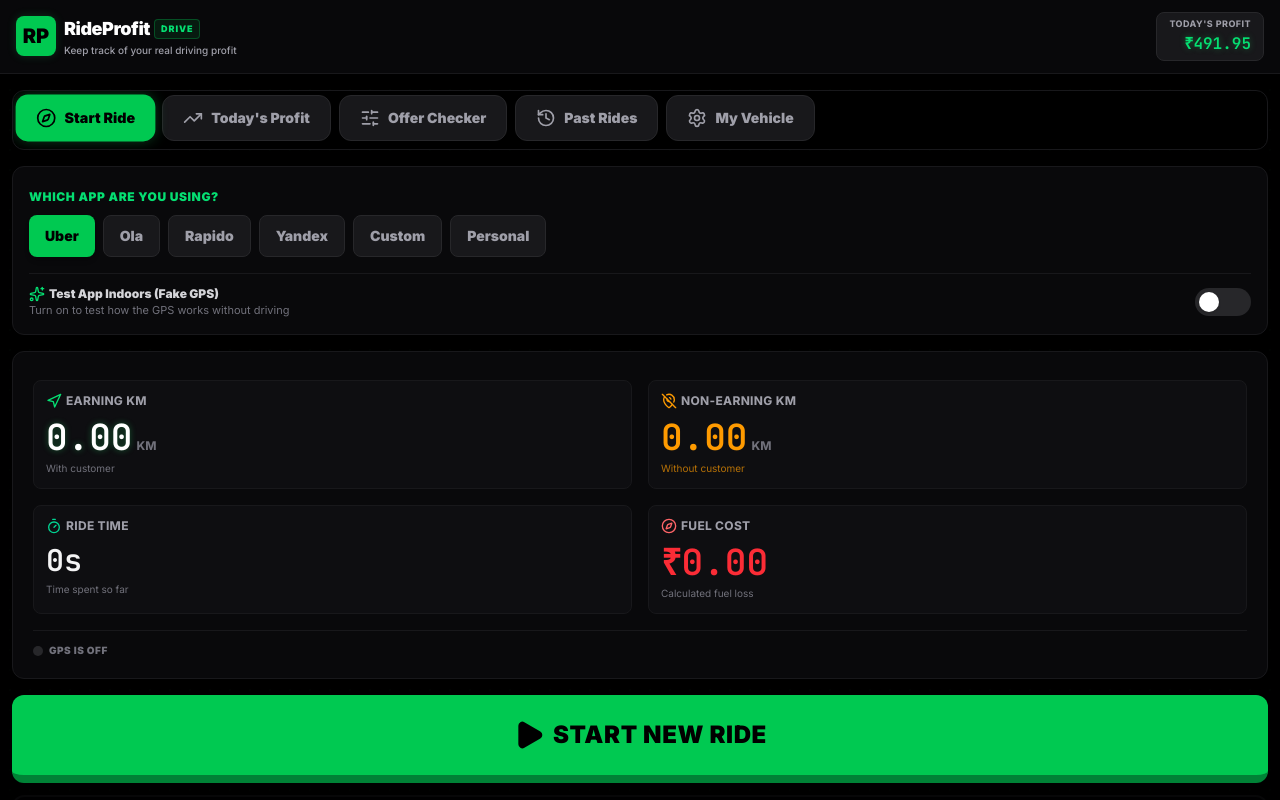
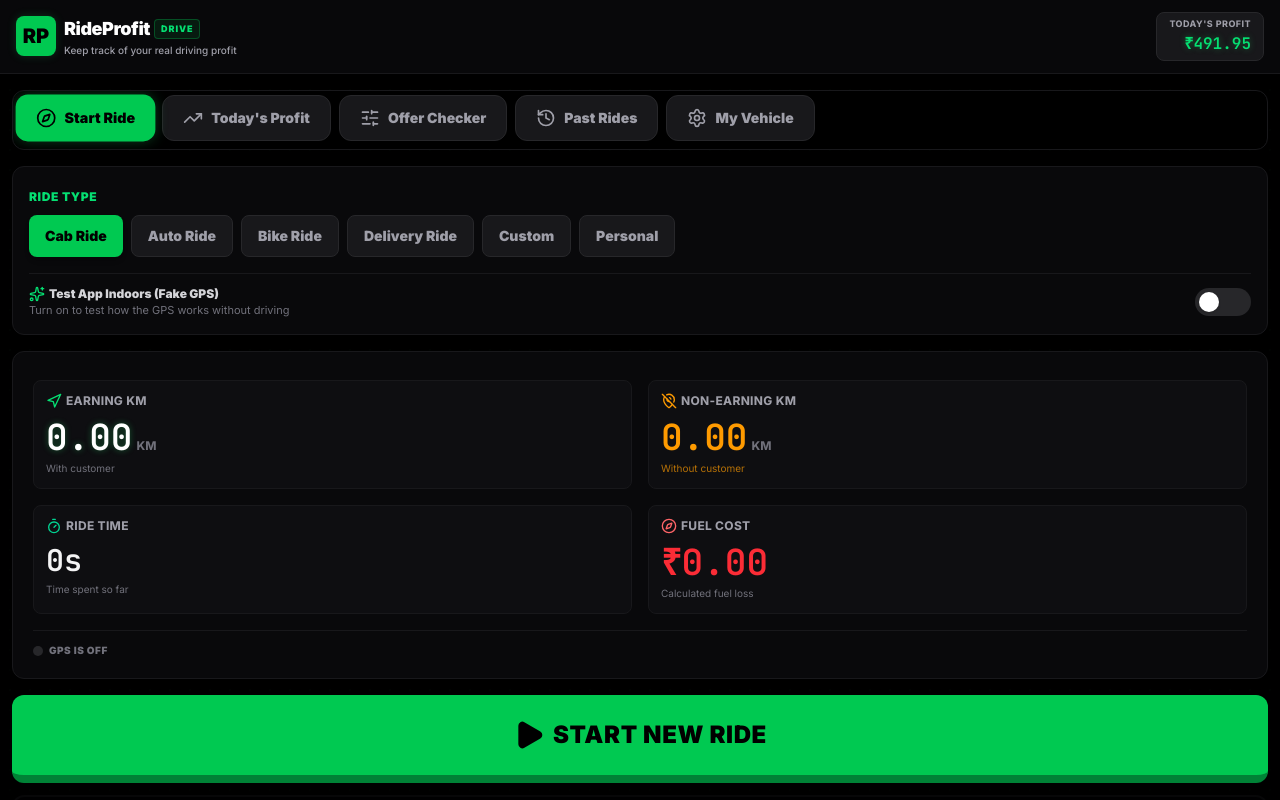
Before and after one commit to ptadas22-lab/rideprofit-app, a React (Vite) app: page / in a window 1280 px wide. Shown: the top 800 px of the page. Built offline with nearby package versions, Linux system fonts and the light colour scheme; what @capacitor/core would draw is missing.

Commit message:
Add Android APK support, background GPS, security hardening and platform updates

```diff
--- a/src/App.tsx
+++ b/src/App.tsx
@@ -29,7 +29,7 @@
 const INITIAL_DEMO_RIDES: Ride[] = [
   {
     id: 'demo_ride_1',
-    platform: 'Uber',
+    platform: 'Cab Ride',
     startTime: new Date(Date.now() - 4 * 3600 * 1000).toISOString(),
     endTime: new Date(Date.now() - 3.5 * 3605 * 1000).toISOString(),
     durationSeconds: 1800,
@@ -46,7 +46,7 @@
   },
   {
     id: 'demo_ride_2',
-    platform: 'Rapido',
+    platform: 'Bike Ride',
     startTime: new Date(Date.now() - 2.5 * 3600 * 1000).toISOString(),
     endTime: new Date(Date.now() - 2.3 * 3605 * 1000).toISOString(),
     durationSeconds: 720,
@@ -63,7 +63,7 @@
   },
   {
     id: 'demo_ride_3',
-    platform: 'Ola',
+    platform: 'Auto Ride',
     startTime: new Date(Date.now() - 1 * 3650 * 1000).toISOString(),
     endTime: new Date(Date.now() - 0.5 * 3605 * 1000).toISOString(),
     durationSeconds: 2100,
@@ -86,7 +86,16 @@
     try {
       const persisted = localStorage.getItem(LOCAL_STORAGE_RIDES_KEY);
       if (persisted) {
-        return JSON.parse(persisted);
+        const parsed = JSON.parse(persisted);
+        // Migrate old trademark platform names to generic ones
+        return parsed.map((r: any) => ({
+          ...r,
+          platform: r.platform === 'Uber' ? 'Cab Ride'
+                  : r.platform === 'Ola' ? 'Auto Ride'
+                  : r.platform === 'Rapido' ? 'Bike Ride'
+                  : r.platform === 'Yandex' ? 'Delivery Ride'
+                  : r.platform
+        }));
       }
     } catch (e) {
       console.warn('LocalStorage reads failed:', e);
@@ -305,7 +314,7 @@
       {/* Embedded footer block - humble professional metadata */}
       <footer className="mt-auto border-t border-zinc-900 py-4 bg-zinc-950" id="main_driver_footer">
         <div className="max-w-7xl mx-auto px-4 text-center text-xs text-zinc-500 font-medium">
-          <p>© 2026 RideProfit Dashboard. Made to help Ola, Uber, Rapido, and delivery riders know their real earnings.</p>
+          <p>© 2026 RideProfit Dashboard. Made to help taxi, auto, bike, and delivery riders know their real earnings.</p>
         </div>
       </footer>
 
--- a/src/components/RideHistory.tsx
+++ b/src/components/RideHistory.tsx
@@ -33,7 +33,7 @@
 
   // Quick Log form toggles
   const [showQuickLogForm, setShowQuickLogForm] = useState(false);
-  const [quickPlatform, setQuickPlatform] = useState<Ride['platform']>('Uber');
+  const [quickPlatform, setQuickPlatform] = useState<Ride['platform']>('Cab Ride');
   const [quickEarnings, setQuickEarnings] = useState('');
   const [quickDistance, setQuickDistance] = useState('');
   const [quickDeadKm, setQuickDeadKm] = useState('');
@@ -118,13 +118,13 @@
   // Styling helper for platform badges
   const getPlatformColors = (plat: Ride['platform']) => {
     switch (plat) {
-      case 'Uber':
+      case 'Cab Ride':
         return 'bg-zinc-900 text-zinc-100 border-zinc-800';
-      case 'Ola':
+      case 'Auto Ride':
         return 'bg-emerald-500/10 text-emerald-400 border-emerald-500/30';
-      case 'Rapido':
+      case 'Bike Ride':
         return 'bg-amber-500/10 text-amber-400 border-amber-500/30';
-      case 'Yandex':
+      case 'Delivery Ride':
         return 'bg-yellow-500/10 text-yellow-400 border-yellow-500/30';
       case 'Custom':
         return 'bg-purple-500/10 text-purple-400 border-purple-500/30';
@@ -164,13 +164,13 @@
 
             {/* Platform Selection */}
             <div className="md:col-span-3 space-y-1">
-              <label className="block text-[10px] font-black text-zinc-400 uppercase">App name</label>
+              <label className="block text-[10px] font-black text-zinc-400 uppercase">Ride Type</label>
               <select
                 value={quickPlatform}
                 onChange={(e) => setQuickPlatform(e.target.value as Ride['platform'])}
                 className="w-full p-2.5 rounded-lg border border-zinc-900 bg-black text-zinc-200 text-xs font-black cursor-pointer"
               >
-                {(['Uber', 'Ola', 'Rapido', 'Yandex', 'Custom', 'Personal'] as const).map(p => (
+                {(['Cab Ride', 'Auto Ride', 'Bike Ride', 'Delivery Ride', 'Custom', 'Personal'] as const).map(p => (
                   <option key={p} className="bg-zinc-950" value={p}>{p}</option>
                 ))}
               </select>
@@ -270,7 +270,7 @@
 
         <div className="flex gap-2 items-center flex-wrap">
           {/* Quick Filter Selection */}
-          {(['All', 'Uber', 'Ola', 'Rapido', 'Yandex', 'Custom'] as const).map(f => (
+          {(['All', 'Cab Ride', 'Auto Ride', 'Bike Ride', 'Delivery Ride', 'Custom'] as const).map(f => (
             <button
               key={f}
               onClick={() => { triggerClick(); setPlatformFilter(f); }}
--- a/src/components/RideTracker.tsx
+++ b/src/components/RideTracker.tsx
@@ -36,7 +36,7 @@
     return localStorage.getItem('rideprofit_active_is_tracking') === 'true';
   });
   const [platform, setPlatform] = useState<Ride['platform']>(() => {
-    return (localStorage.getItem('rideprofit_active_platform') as Ride['platform']) || 'Uber';
+    return (localStorage.getItem('rideprofit_active_platform') as Ride['platform']) || 'Cab Ride';
   });
   const [durationSeconds, setDurationSeconds] = useState(() => {
     return parseInt(localStorage.getItem('rideprofit_active_duration_seconds') || '0', 10);
@@ -347,7 +347,7 @@
     if (isTracking && useSimulation) {
       setGeoError(null);
       // Center of city simulation coordinates (e.g. San Francisco or Mumbai depending on context)
-      // We will anchor to standard 12.9716, 77.5946 (Bangalore, ride-hailing hub for Ola/Rapido)
+      // We will anchor to standard 12.9716, 77.5946 (Bangalore, ride-hailing hub)
       let currentLat = prevCoordsRef.current?.lat || 12.9716;
       let currentLng = prevCoordsRef.current?.lng || 77.5946;
 
@@ -413,7 +413,7 @@
 
     // Auto calculate suggested initial earning based on common pricing metrics (e.g., fuel costs * 3 + distance base fare)
     // to make driver experience frictionless
-    const approxFares: Record<string, number> = { Uber: 16, Ola: 15, Rapido: 8, Yandex: 12, Custom: 10, Personal: 0 };
+    const approxFares: Record<string, number> = { 'Cab Ride': 16, 'Auto Ride': 15, 'Bike Ride': 8, 'Delivery Ride': 12, Custom: 10, Personal: 0 };
     const baseRate = approxFares[platform] || 10;
     const suggestedEarning = (distanceKm * baseRate) + (platform === 'Personal' ? 0 : 5);
 
@@ -481,9 +481,9 @@
       {/* App & Fake GPS Controls */}
       <div className="bg-zinc-950 border border-zinc-900 p-4 rounded-xl flex flex-col gap-4 shadow-sm" id="platform_control_row">
         <div>
-          <label className="text-xs font-black text-green-400 uppercase tracking-wider">Which App are you using?</label>
+          <label className="text-xs font-black text-green-400 uppercase tracking-wider">Ride Type</label>
           <div className="flex flex-wrap gap-2 mt-2" id="platform_pills">
-            {(['Uber', 'Ola', 'Rapido', 'Yandex', 'Custom', 'Personal'] as const).map((p) => (
+            {(['Cab Ride', 'Auto Ride', 'Bike Ride', 'Delivery Ride', 'Custom', 'Personal'] as const).map((p) => (
               <button
                 key={p}
                 disabled={isTracking}
--- a/src/components/Settings.tsx
+++ b/src/components/Settings.tsx
@@ -297,6 +297,17 @@
             <p>Every click increases the fuel price. Check "Today's Profit" and see how your Profit Per Hour drops!</p>
           </div>
         </div>
+
+        {/* Privacy Note */}
+        <div className="p-4 bg-zinc-950 border border-zinc-900 rounded-xl space-y-2 text-zinc-400">
+          <h4 className="text-xs font-black uppercase text-green-400 flex items-center gap-1.5">
+            🛡️ Privacy & Security Note
+          </h4>
+          <p className="text-xs leading-normal">
+            Your ride data stays on your phone. RideProfit does not upload your location, earnings, or ride history.
+          </p>
+        </div>
+
       </div>
 
     </div>
--- a/src/types.ts
+++ b/src/types.ts
@@ -10,7 +10,7 @@
 
 export interface Ride {
   id: string;
-  platform: 'Uber' | 'Ola' | 'Rapido' | 'Yandex' | 'Custom' | 'Personal';
+  platform: 'Cab Ride' | 'Auto Ride' | 'Bike Ride' | 'Delivery Ride' | 'Custom' | 'Personal';
   startTime: string; // ISO string
   endTime: string; // ISO string
   durationSeconds: number;
@@ -29,7 +29,7 @@
 export interface TrackingSession {
   isActive: boolean;
   startTime: string | null;
-  platform: 'Uber' | 'Ola' | 'Rapido' | 'Yandex' | 'Custom' | 'Personal';
+  platform: 'Cab Ride' | 'Auto Ride' | 'Bike Ride' | 'Delivery Ride' | 'Custom' | 'Personal';
   currentDistance: number;
   currentDeadKm: number;
   gpsTracked: boolean;
@@ -39,7 +39,7 @@
 export const VEHICLE_PRESETS: Record<VehicleType, Omit<VehicleConfig, 'fuelPrice'>> = {
   bike: {
     type: 'bike',
-    name: 'Bike Taxi (e.g. Rapido, Uber Moto)',
+    name: 'Bike Taxi',
     mileage: 45.0,
     fuelUnit: 'Litre',
   },
@@ -57,7 +57,7 @@
   },
   car_diesel: {
     type: 'car_diesel',
-    name: 'Diesel Cab (e.g. Ola, Uber Sedan)',
+    name: 'Diesel Cab',
     mileage: 18.0,
     fuelUnit: 'Litre',
   },
```
